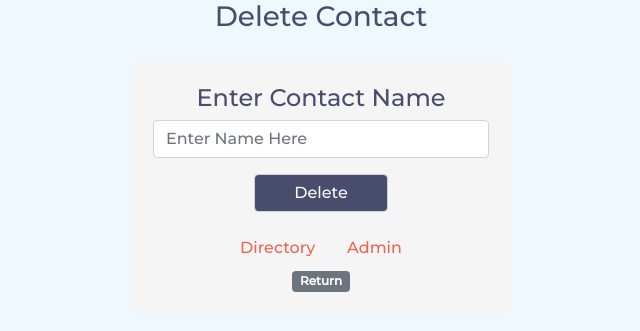
After one commit to pkashyap148/Django-Contact-Book, a Django app: page /delete/ in a window 1280 px wide. The commit adds this page. Shown: the top 331 px of the page, without its empty margins (319-959 px from the left). Run offline with Django 3.2, Linux system fonts and the light colour scheme.

Commit message:
V1 updated

```diff
--- a/contact/urls.py
+++ b/contact/urls.py
@@ -15,10 +15,11 @@ Including another URLconf
 """
 from django.contrib import admin
 from django.urls import path
-from myapp.views import home,phonebook
+from myapp.views import home,phonebook,deletecont
 
 urlpatterns = [
     path('',home, name="Home"),
     path('directory/',phonebook, name="Directory"),
+    path('delete/',deletecont, name="Delete"),
     path('admin/', admin.site.urls),
 ]
--- a/myapp/models.py
+++ b/myapp/models.py
@@ -2,7 +2,7 @@ from django.db import models
 
 # Create your models here.
 class directory(models.Model):
-    name = models.CharField(max_length=100)
+    name = models.CharField(max_length=100, blank=False, null=True)
     number = models.IntegerField()
 
     def __str__(self):
--- a/myapp/views.py
+++ b/myapp/views.py
@@ -4,7 +4,7 @@ from .models import directory
 def home(req):
     flag = False
     if req.method == 'POST':
-        new_name = req.POST.get('name')
+        new_name = req.POST.get('name').title()
         new_phone = req.POST.get('number')
         directory.objects.create(name=new_name, number=new_phone)
         flag = True
@@ -20,3 +20,16 @@ def phonebook(req):
         'obj': obj
     }
     return render(req, 'directory.html',context)
+
+def deletecont(req):
+    flag = False
+    if req.method == 'POST':
+        del_name = req.POST.get('delname').title()
+        obj = directory.objects.get(name = del_name)
+        obj.delete()
+        print(del_name+" is deleted")
+        flag = True
+    context = {
+        'f' : flag
+        }
+    return render(req, 'delete.html', context)
--- /dev/null
+++ b/templates/delete.html
@@ -0,0 +1,39 @@
+{% extends 'base.html' %}
+
+{% block title %}Delete Contact{% endblock %}
+
+{% block body %}
+
+<h3 class="text-center" id="head2">Delete Contact</h3>
+
+<div class="container">
+    <div class="row">
+        <div class="col-md-4"></div>
+        <div class="col-md-4 text-center" id="main-box">
+            <h4 id="head2">Enter Contact Name</h4>
+            <form action="/delete/" method="post">{% csrf_token %}
+            <div class="mb-3">
+                <input type="text" name="delname" class="form-control" placeholder="Enter Name Here" required>
+            </div>
+            <div class="mb-3 d-flex justify-content-center">
+            <input id="btn" type="submit" class="form-control" value="Delete">
+            </div>
+            </form>
+            {% if f %}
+            <div class="alert alert-primary" role="alert">
+                Contact Deleted SuccessFully !
+            </div>
+            {% elif not f %}
+                <p></p>
+            {% else %}
+            <div class="alert alert-danger" role="alert">
+                Contact Not Exist !
+            </div>
+            {% endif %}
+            {% include 'nav.html' %}
+            <a href="/"><span  class="badge bg-secondary">Return</span></a>
+        </div>
+        <div class="col-md-4"></div>
+    </div>
+</div>
+{% endblock %}
--- a/templates/index.html
+++ b/templates/index.html
@@ -32,6 +32,8 @@
             </div>
             {% endif %}
             {% include 'nav.html' %}
+            <a href="/delete/"><span  class="badge bg-secondary">Delete Contact</span></a>
+
         </div>
         <div class="col-md-4"></div>
     </div>
```
Also changed, not shown: db.sqlite3, myapp/migrations/0002_alter_directory_name.py (added).
